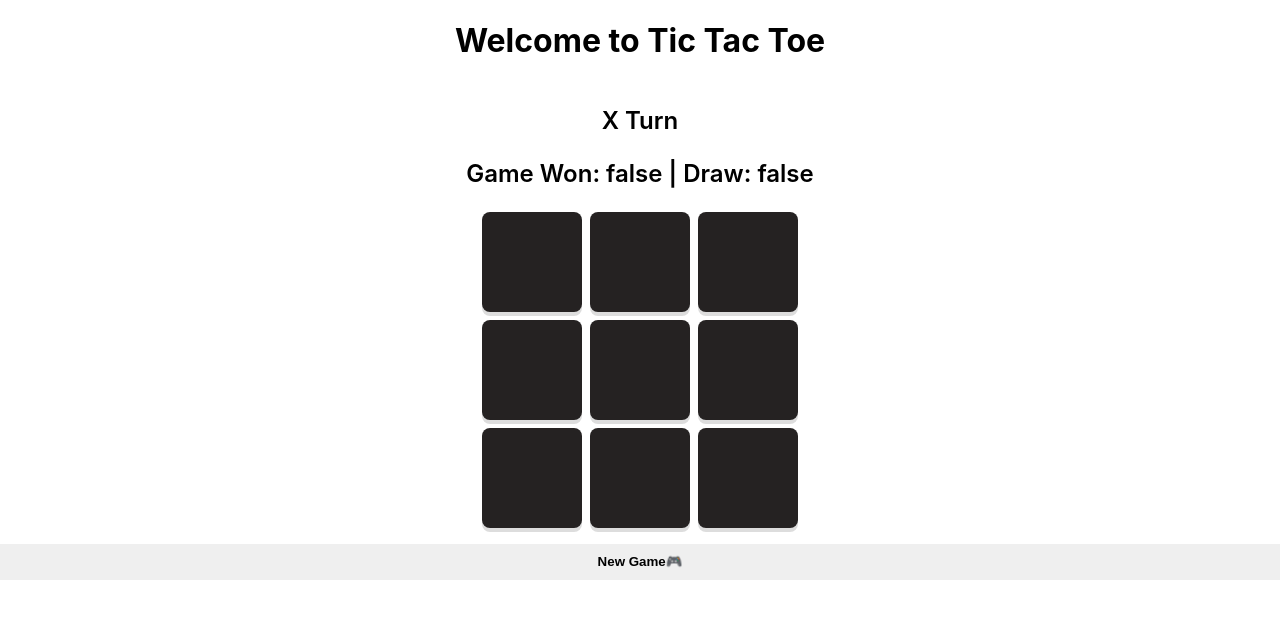
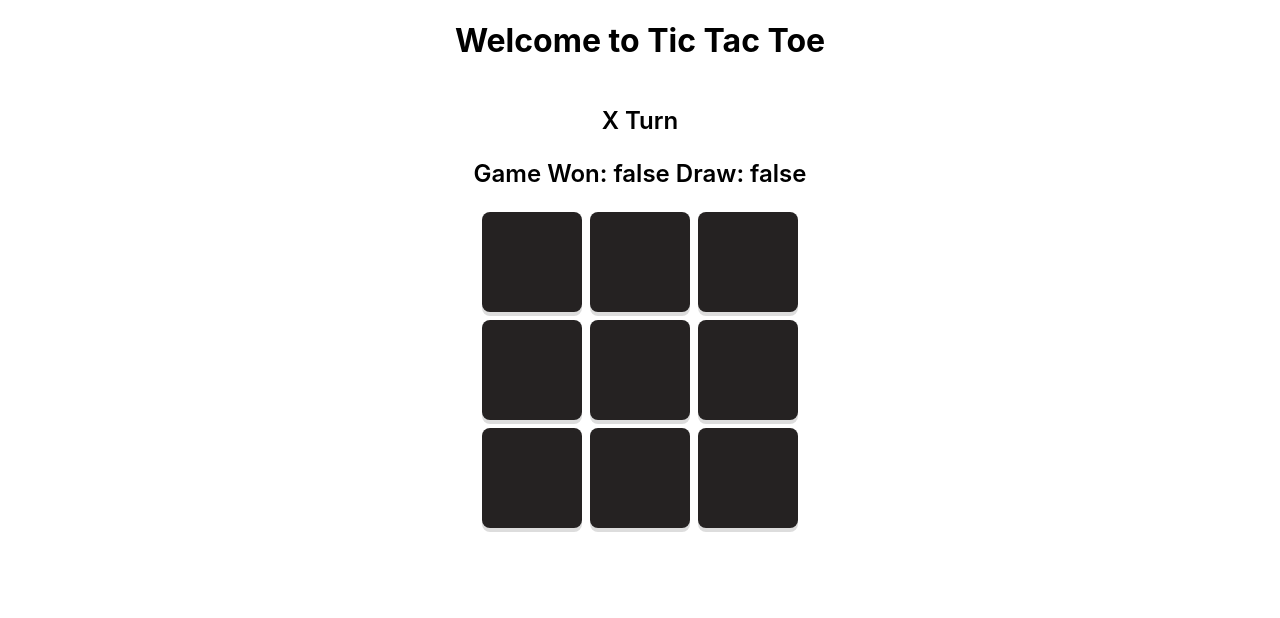
Before and after one commit to RSimmz98/TicTacToe, a Next.js app: page / in a window 1280 px wide. Shown: the top 618 px of the page. Built offline with nearby package versions, Linux system fonts and the light colour scheme.

Commit message:
added more css

```diff
--- a/pages/index.js
+++ b/pages/index.js
@@ -84,7 +84,7 @@ export default function Home () {
      <div className="game">
        <div className="game-menu">
         <p>{ xTurn=== true ? "X Turn" : "O Turn"}</p>
-        <p>{`Game Won: ${won} |  Draw: ${isDraw} `}</p>
+        <p>{`Game Won: ${won}  Draw: ${isDraw} `}</p>
        </div>
        <div className="game-board">
         {[...Array(9)].map((v, idx) => {
@@ -105,7 +105,6 @@ export default function Home () {
        <div className="modal-title">{modalTitle}</div>
        <button onClick={reset}>New Game🎮</button>
      </div>
-
      </div>
   );
 }
--- a/styles/globals.css
+++ b/styles/globals.css
@@ -59,21 +59,26 @@ h1 {
   height: 100px;
   cursor: pointer;
 }
-.square
+.square.highlight {
+  background-color: aquamarine;
+  box-shadow: none;
+}
 .modal {
   width: 250px;
   border-radius: 16px;
-  box-shadow: 0px 0px 10px 0px rgb(110, 4, 4);
+  box-shadow: 0px 0px 10px 0px rgb(199, 194, 194);
   display: flex;
   flex-direction: column;
   align-items: center;
   padding: 24px;
   position: fixed;
   top: 50%;
-  background-color: white;
+  background-color: rgba(27, 25, 24, 0.667);
   left: 50%;
   transform: translate(-50%, -50%) scale(0);
   transition: transform 0.2s;
+  backdrop-filter: blur(10px) saturated(160%) contrast(180%);
+  -webkit-backdrop-filter: blur(10px) saturated(160%) contrast(180%);
 }
 button {
   border: none;
```
